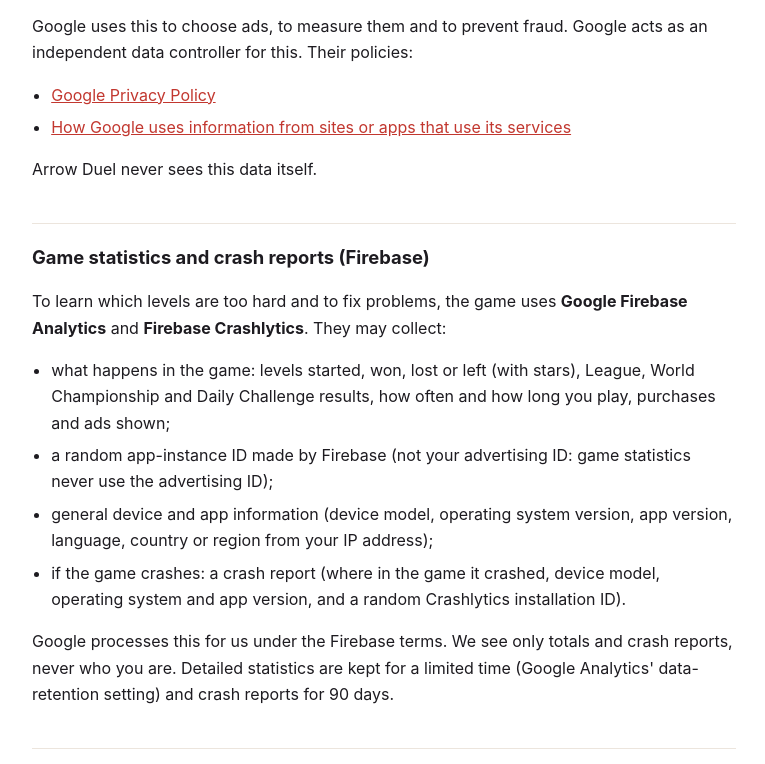
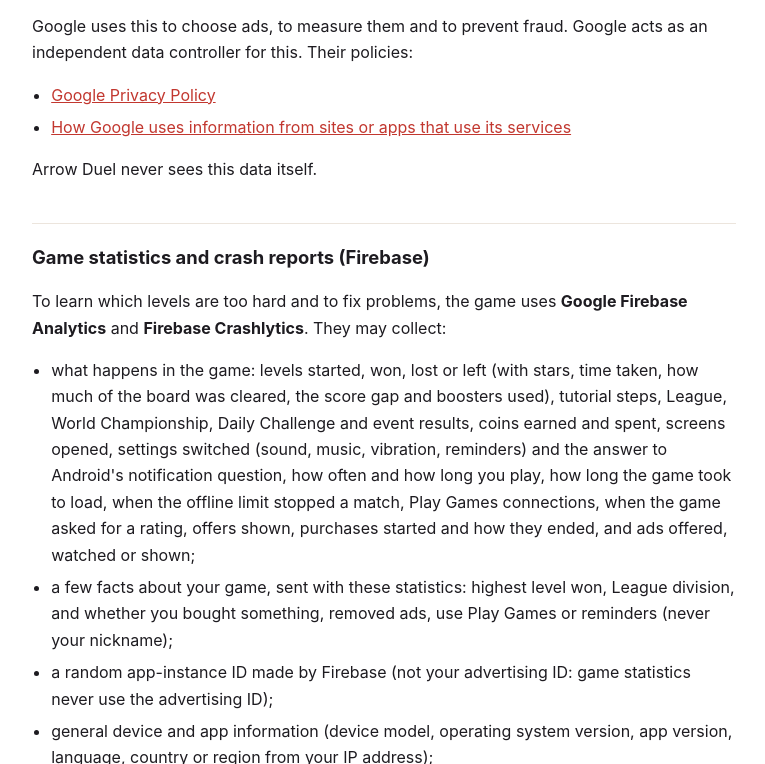
Before and after one commit to jeshan-coder/arrow-duel-privacy, a plain HTML site: page index.html in a window 1280 px wide. Shown: the part 2036-2800 px from the top of the page, without its empty margins (256-1021 px from the left). Drawn offline with Linux system fonts and the light colour scheme.

Commit message:
Privacy policy: more detailed game statistics (19 November 2026)
Lists what the game statistics now cover (match details, tutorial steps,
coins, screens, settings, ads and purchases) and the few facts sent with
them (highest level, League division, buyer, No Ads, Play Games,
reminders; never the nickname).

Co-Authored-By: Claude Opus 5.5 <noreply@anthropic.com>

```diff
--- a/index.html
+++ b/index.html
@@ -72,7 +72,7 @@
 <main>
   <h1>Arrow Duel — Privacy Policy</h1>
   <p class="publisher">Published by Bindu Intelligence</p>
-  <p class="updated">Last updated: 16 November 2026</p>
+  <p class="updated">Last updated: 19 November 2026</p>
 
   <section class="lead">
     <h2>The short version</h2>
@@ -180,8 +180,18 @@
   </p>
   <ul>
     <li>what happens in the game: levels started, won, lost or left (with
-    stars), League, World Championship and Daily Challenge results, how
-    often and how long you play, purchases and ads shown;</li>
+    stars, time taken, how much of the board was cleared, the score gap
+    and boosters used), tutorial steps, League, World Championship, Daily
+    Challenge and event results, coins earned and spent, screens opened,
+    settings switched (sound, music, vibration, reminders) and the answer
+    to Android's notification question, how often and how long you play,
+    how long the game took to load, when the offline limit stopped a
+    match, Play Games connections, when the game asked for a rating,
+    offers shown, purchases started and how they ended, and ads offered,
+    watched or shown;</li>
+    <li>a few facts about your game, sent with these statistics: highest
+    level won, League division, and whether you bought something, removed
+    ads, use Play Games or reminders (never your nickname);</li>
     <li>a random app-instance ID made by Firebase (not your advertising ID:
     game statistics never use the advertising ID);</li>
     <li>general device and app information (device model, operating system
```
